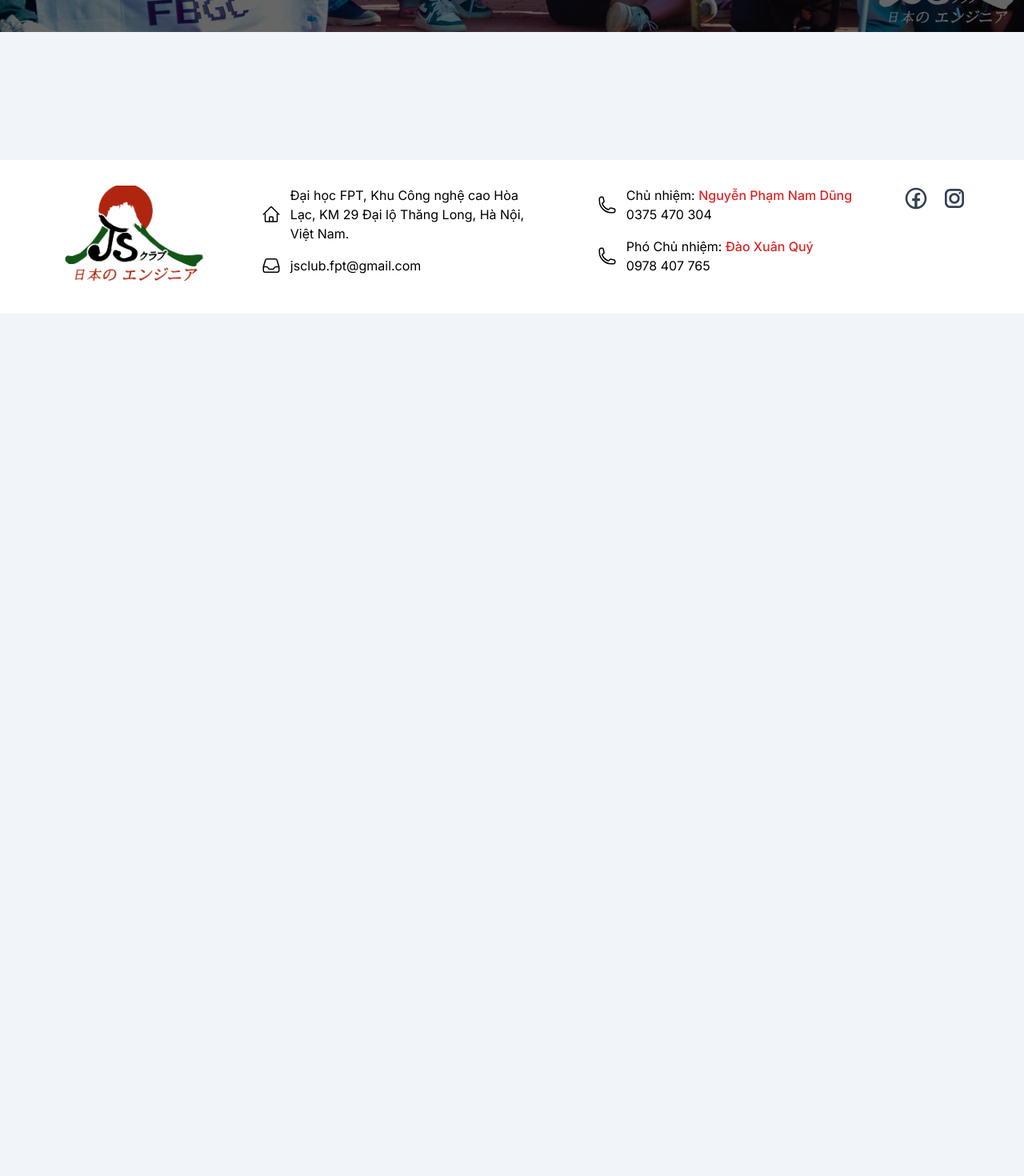
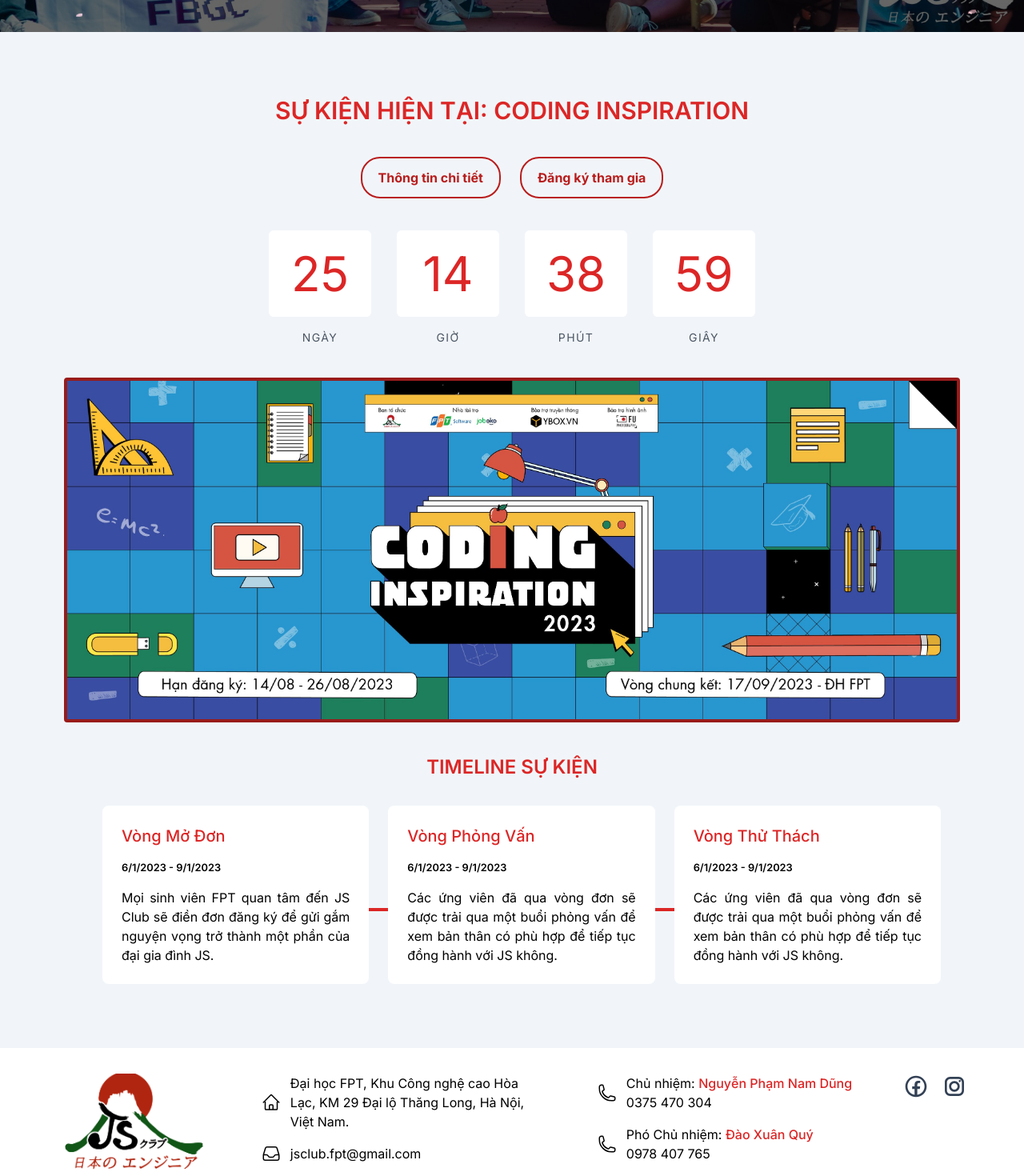
Before and after one commit to fu-js/js-website, a Next.js app: page / in a window 1280 px wide. Shown: the part 760-2230 px from the top of the page at 80% size. Before the commit the page ends 1152 px from the top, so only its background shows below. Built offline with nearby package versions, Linux system fonts and the light colour scheme.

Commit message:
✨ add: current event section

```diff
--- a/src/app/layout.tsx
+++ b/src/app/layout.tsx
@@ -9,9 +9,6 @@ const inter = Inter({ subsets: ['latin'] })
 export const metadata: Metadata = {
   title: 'JS CLUB | Home',
   description: 'JS Club website',
-    icons: {
-        icon: './favicon.png', // /public path
-    },
 }
 
 export default function RootLayout({
--- a/src/app/page.tsx
+++ b/src/app/page.tsx
@@ -1,12 +1,13 @@
 import { Hero } from "@/section/Hero";
 import React from "react";
+import {CurrentEvent} from "@/section/CurrentEvent";
 
 export default function Home() {
   return (
         <div className="">
             <Hero />
             <div className="max-w-7xl mx-auto px-4 md:px-12 lg:px-20 pb-20 space-y-20 mt-20">
-                {/*<Gallery />*/}
+                <CurrentEvent />
             </div>
         </div>
   )
--- /dev/null
+++ b/src/components/Box.tsx
@@ -0,0 +1,23 @@
+interface BoxProps {
+    className?: string;
+    title?: string;
+    time?: string;
+    description?: string;
+}
+
+export function Box({ className, title, time, description } : BoxProps) {
+
+    return (
+        <div className={"relative flex flex-col mt-16 p-6 space-y-4 text-center md:text-left bg-white rounded-lg md:mt-8 md:w-1/3"}>
+            <h5 className=" text-xl font-medium  capitalize text-red-600">
+                {title}
+            </h5>
+            <small className="text-black font-semibold">
+                {time}
+            </small>
+            <div className="text-black text-justify">
+                {description}
+            </div>
+        </div>
+    )
+}
--- a/src/components/Button.tsx
+++ b/src/components/Button.tsx
@@ -9,7 +9,7 @@ interface ButtonProps {
 export function Button ({ clasName, content, href } : ButtonProps) {
     return (
         <>
-            <Link href={`${href}`} className={`${clasName} border-2 rounded-3xl text-sm md:text-base py-2 px-3 md:py-3 md:px-5 mr-5`}>{content}</Link>
+            <Link href={`${href}`} className={`${clasName} border-2 rounded-3xl text-sm md:text-base py-2 px-3 md:py-3 md:px-5 mx-3`}>{content}</Link>
         </>
     )
 }
--- /dev/null
+++ b/src/components/Countdown.tsx
@@ -0,0 +1,76 @@
+"use client"
+import { useState, useEffect } from "react";
+
+function Countdown() {
+    const [days, setDays] = useState(0);
+    const [hours, setHours] = useState(0);
+    const [minutes, setMinutes] = useState(0);
+    const [seconds, setSeconds] = useState(0);
+
+    const deadline = "January, 5, 2024";
+
+    const getTime = (deadline: string) => {
+        const time = Date.parse(deadline) - Date.now();
+
+        setDays(Math.floor(time / (1000 * 60 * 60 * 24)));
+        setHours(Math.floor((time / (1000 * 60 * 60)) % 24));
+        setMinutes(Math.floor((time / 1000 / 60) % 60));
+        setSeconds(Math.floor((time / 1000) % 60));
+    };
+
+    useEffect(() => {
+        const interval = setInterval(() => getTime(deadline), 1000);
+
+        return () => clearInterval(interval);
+    }, []);
+
+    return (
+        <section className="mb-10">
+            {/*<h2*/}
+            {/*    className="my-6 text-2xl font-semibold uppercase text-red-600 text-center"*/}
+            {/*    id="timeline"*/}
+            {/*>*/}
+            {/*    Đếm ngược sự kiện*/}
+            {/*</h2>*/}
+            <div
+                className="flex flex-col md:flex-row justify-center items-center gap-8"
+                role="timer"
+            >
+                <div className="flex flex-col items-center justify-center space-y-4">
+                    <h2 className="day w-20 md:w-32 bg-white text-red-600 text-center text-softRed text-3xl md:text-6xl py-6 px-4 rounded-md">
+                        {days < 10 ? `0${days}` : days}
+                    </h2>
+                    <small className="text-gray-600 uppercase text-sm tracking-widest">
+                        Ngày
+                    </small>
+                </div>
+                <div className="flex flex-col items-center justify-center space-y-4">
+                    <h2 className="hour w-20 md:w-32 bg-white text-red-600 text-center text-softRed text-3xl md:text-6xl py-6 px-4 rounded-md">
+                        {hours < 10 ? `0${hours}` : hours}
+                    </h2>
+                    <small className="text-gray-600 uppercase text-sm tracking-widest">
+                        Giờ
+                    </small>
+                </div>
+                <div className="flex flex-col items-center justify-center space-y-4">
+                    <h2 className="minute w-20 md:w-32 bg-white text-red-600 text-center text-softRed text-3xl md:text-6xl py-6 px-4 rounded-md">
+                        {minutes < 10 ? `0${minutes}` : minutes}
+                    </h2>
+                    <small className="text-gray-600 uppercase text-sm tracking-widest">
+                        Phút
+                    </small>
+                </div>
+                <div className="flex flex-col items-center justify-center space-y-4">
+                    <h2 className="second w-20 md:w-32 bg-white text-red-600 text-center text-softRed text-3xl md:text-6xl py-6 px-4 rounded-md">
+                        {seconds < 10 ? `0${seconds}` : seconds}
+                    </h2>
+                    <small className="text-gray-600 uppercase text-sm tracking-widest">
+                        Giây
+                    </small>
+                </div>
+            </div>
+        </section>
+    );
+}
+
+export default Countdown;
--- /dev/null
+++ b/src/components/Timeline.tsx
@@ -0,0 +1,44 @@
+import {Box} from "@/components/Box";
+
+function Timeline() {
+
+
+    return (
+        <section>
+            <h2
+                className=" text-2xl font-semibold uppercase text-red-600 text-center"
+                id="timeline"
+            >
+                Timeline sự kiện
+            </h2>
+            <div className="relative container flex flex-col items-start px-6 m6x-auto md:flex-row md:space-x-6 text-black">
+                <div className="hidden md:block absolute top-40 left-12 w-10/12 h-1 bg-red-600"></div>
+                <div className="absolute md:hidden w-1 left-1/2 h-4/5 -ml-1 bg-red-600"></div>
+
+                <Box
+                    title={"Vòng mở đơn"}
+                    time={"6/1/2023 - 9/1/2023"}
+                    description={"Mọi sinh viên FPT quan tâm đến JS Club sẽ điền đơn đăng ký để gửi gắm nguyện vọng trở thành một phần của đại gia đình JS."}
+                />
+
+                <Box
+                    className={"mt-40"}
+                    title={"Vòng phỏng vấn"}
+                    time={"6/1/2023 - 9/1/2023"}
+                    description={"Các ứng viên đã qua vòng đơn sẽ được trải qua một buổi phỏng vấn để\n" +
+                        "                        xem bản thân có phù hợp để tiếp tục đồng hành với JS không."}
+                />
+
+                <Box
+                    title={"Vòng thử thách"}
+                    time={"6/1/2023 - 9/1/2023"}
+                    description={"Các ứng viên đã qua vòng đơn sẽ được trải qua một buổi phỏng vấn để\n" +
+                        "                        xem bản thân có phù hợp để tiếp tục đồng hành với JS không."}
+                />
+
+            </div>
+        </section>
+    );
+}
+
+export default Timeline;
--- /dev/null
+++ b/src/section/CurrentEvent.tsx
@@ -0,0 +1,51 @@
+import React from "react";
+import Image from "next/image";
+import EventImage from '../../public/assets/home/event.jpg'
+import EventImageAvt from '../../public/assets/home/event-avt.jpg'
+import Countdown from "@/components/Countdown";
+import Timeline from "@/components/Timeline";
+import {Button} from "@/components/Button";
+
+export function CurrentEvent() {
+
+    return (
+        <section>
+            <h2
+                className="mb-10 mt-20 text-2xl md:text-3xl text-center font-semibold uppercase text-red-600"
+                id="timeline"
+            >
+                Sự kiện hiện tại: Coding Inspiration
+            </h2>
+
+            <div className="">
+
+                <div className="w-full mb-10 flex justify-center">
+                    <Button
+                        href={"https://www.facebook.com/photo/?fbid=769575031838421&set=a.506586568137270"}
+                        clasName={"font-bold border-red-700 text-red-700"}
+                        content={"Thông tin chi tiết"}
+                    />
+                    <Button
+                        clasName={"font-bold border-red-700 text-red-700"}
+                        content={"Đăng ký tham gia"}
+                    />
+                </div>
+
+                <Countdown />
+
+                <div className="mb-10 rounded border-red-800 border-4 overflow-hidden">
+                    <Image src={EventImage} alt={"image"} className="hidden md:block" />
+                    <Image src={EventImageAvt} alt={"imageAvt"} className="md:hidden" />
+                </div>
+
+
+                <Timeline />
+
+
+
+
+
+            </div>
+        </section>
+    )
+}
--- a/src/section/Hero.tsx
+++ b/src/section/Hero.tsx
@@ -12,7 +12,7 @@ export function Hero() {
         zIndex: '1',
     }
     return (
-        <div className="hero relative top-0 bottom-0 my-auto mx-0 z-5 bg-black">
+        <section className="hero relative top-0 bottom-0 my-auto mx-0 z-5 bg-black">
             <span className="z-3 absolute w-full text-center top-0 bottom-0 my-auto mx-0 text-white flex items-center justify-center text-4xl md:text-6xl font-bold">
                     <Typewriter
                         onInit={(typewriter) => {
@@ -48,6 +48,6 @@ export function Hero() {
                 <span></span><span></span><span></span><span></span><span></span>
                 <span></span><span></span><span></span><span></span><span></span>
             </div>
-        </div>
+        </section>
     )
 }
```
Also changed, not shown: public/assets/home/event-avt.jpg (added), public/assets/home/event.jpg (added).
